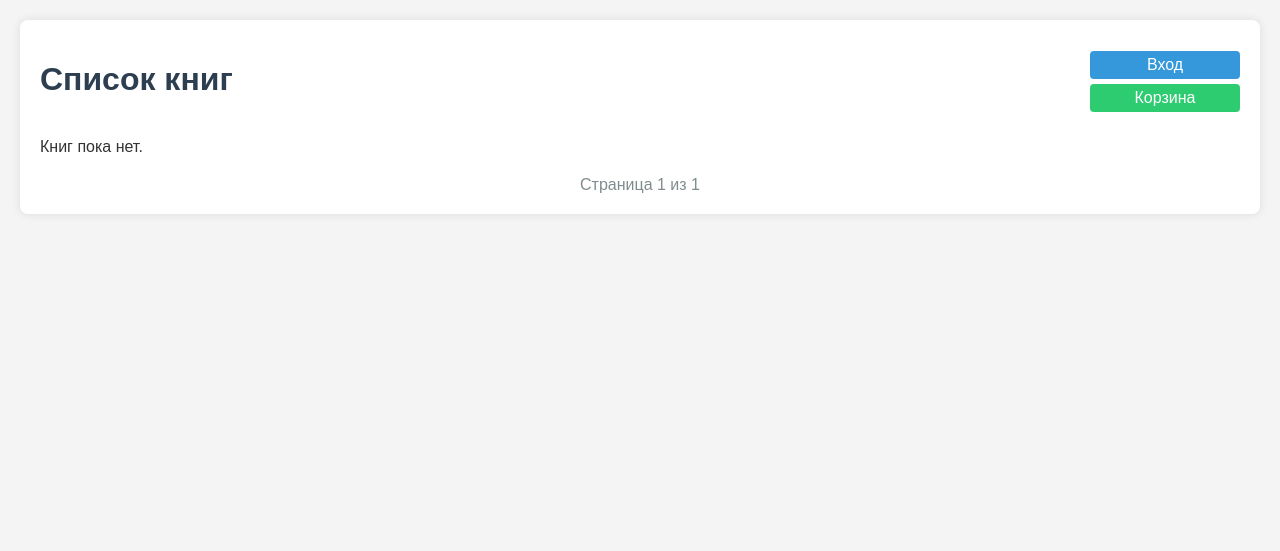
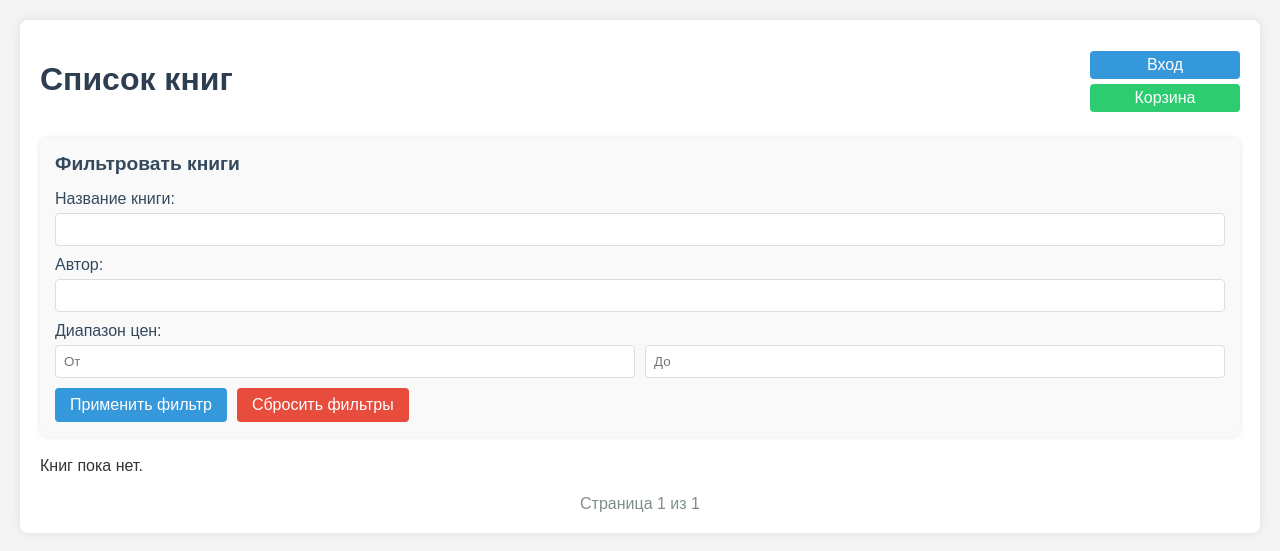
Before and after one commit to 7Vladis/Django, a Django app: page / in a window 1280 px wide. Shown: the top 551 px of the page. Run offline with Django 5.2, Linux system fonts and the light colour scheme; data that the repository does not hold is empty.

Commit message:
Updated project files

```diff
--- a/echoserver/books/templates/books/books_list.html
+++ b/echoserver/books/templates/books/books_list.html
@@ -91,6 +91,72 @@
         .login-btn:hover {
             opacity: 0.8;
         }
+        .filter-form {
+            margin-bottom: 20px;
+            padding: 15px;
+            background: #f9f9f9;
+            border-radius: 8px;
+            box-shadow: 0 0 5px rgba(0, 0, 0, 0.1);
+        }
+        .filter-form h2 {
+            margin: 0 0 15px;
+            color: #34495e;
+            font-size: 1.2em;
+        }
+        .filter-form .form-group {
+            margin-bottom: 10px;
+        }
+        .filter-form label {
+            display: block;
+            margin-bottom: 5px;
+            color: #34495e;
+        }
+        .filter-form input {
+            width: 100%;
+            padding: 8px;
+            border: 1px solid #ddd;
+            border-radius: 4px;
+            box-sizing: border-box;
+        }
+        .filter-form input:focus {
+            outline: none;
+            border-color: #3498db;
+        }
+        .filter-form .price-range {
+            display: flex;
+            gap: 10px;
+        }
+        .filter-form .price-range input {
+            width: 50%;
+        }
+        .filter-form .buttons {
+            display: flex;
+            gap: 10px;
+        }
+        .filter-form .submit-btn, .filter-form .reset-btn {
+            padding: 8px 15px;
+            border-radius: 4px;
+            text-decoration: none;
+            cursor: pointer;
+        }
+        .filter-form .submit-btn {
+            background-color: #3498db;
+            color: #fff;
+            border: none;
+            font-size: 1.0em;
+        }
+        .filter-form .submit-btn:hover {
+            opacity: 0.8;
+        }
+        .filter-form .reset-btn {
+            background-color: #e74c3c;
+            color: #fff;
+            border: none;
+            font-size: 1.0em;
+        }
+        .filter-form .reset-btn:hover {
+            opacity: 0.8;
+        }
         .book-list {
             list-style: none;
             padding: 0;
@@ -147,6 +213,8 @@
         .delete-btn {
             background-color: #e74c3c;
             color: #fff;
+            border: none;
+            cursor: pointer;
         }
         .delete-btn:hover {
             opacity: 0.8;
@@ -197,6 +265,30 @@
                 </div>
             </div>
         </div>
+        <div class="filter-form">
+            <h2>Фильтровать книги</h2>
+            <form method="get" action="{% url 'book_list' %}">
+                <div class="form-group">
+                    <label for="book_name">Название книги:</label>
+                    <input type="text" id="book_name" name="book_name" value="{{ book_name }}">
+                </div>
+                <div class="form-group">
+                    <label for="author">Автор:</label>
+                    <input type="text" id="author" name="author" value="{{ author }}">
+                </div>
+                <div class="form-group">
+                    <label>Диапазон цен:</label>
+                    <div class="price-range">
+                        <input type="number" id="price_min" name="price_min" placeholder="От" value="{{ price_min }}" step="0.01">
+                        <input type="number" id="price_max" name="price_max" placeholder="До" value="{{ price_max }}" step="0.01">
+                    </div>
+                </div>
+                <div class="buttons">
+                    <button type="submit" class="submit-btn">Применить фильтр</button>
+                    <a href="{% url 'book_list' %}" class="reset-btn">Сбросить фильтры</a>
+                </div>
+            </form>
+        </div>
         {% if user.is_authenticated %}
             <div style="text-align: center; margin-bottom: 20px;">
                 <a href="{% url 'add_book' %}" style="background-color: #2ecc71; color: #fff; padding: 10px 20px; border-radius: 4px; text-decoration: none;">Добавить книгу</a>
--- a/echoserver/books/views.py
+++ b/echoserver/books/views.py
@@ -42,15 +42,39 @@ def add_book(request):
 
 def book_list(request):
     books = Books.objects.all()
+
+    book_name = request.GET.get('book_name', '').strip()
+    author = request.GET.get('author', '').strip()
+    price_min = request.GET.get('price_min', '').strip()
+    price_max = request.GET.get('price_max', '').strip()
+
+    if book_name:
+        books = books.filter(book_name__icontains=book_name)
+    if author:
+        books = books.filter(author_book__icontains=author)
+    if price_min:
+        try:
+            price_min = float(price_min)
+            books = books.filter(book_price__gte=price_min)
+        except ValueError:
+            pass
+    if price_max:
+        try:
+            price_max = float(price_max)
+            books = books.filter(book_price__lte=price_max)
+        except ValueError:
+            pass
     paginator = Paginator(books, 5)
-    page = request.GET.get('page')
-    try:
-        books_page = paginator.get_page(page)
-    except PageNotAnInteger:
-        books_page = paginator.page(1)
-    except EmptyPage:
-        books_page = paginator.page(paginator.num_pages)
-    return render(request, 'books/books_list.html', {'books': books_page})
+    page_number = request.GET.get('page')
+    page_obj = paginator.get_page(page_number)
+
+    return render(request, 'books/books_list.html', {
+        'books': page_obj,
+        'book_name': book_name,
+        'author': author,
+        'price_min': price_min,
+        'price_max': price_max,
+    })
 
 
 def add_to_cart(request, book_id):
--- a/echoserver/echoserver/settings.py
+++ b/echoserver/echoserver/settings.py
@@ -120,7 +120,7 @@ AUTH_PASSWORD_VALIDATORS = [
 
 LANGUAGE_CODE = 'en-us'
 
-TIME_ZONE = 'UTC'
+TIME_ZONE = 'Asia/Yekaterinburg'
 
 USE_I18N = True
 
```
